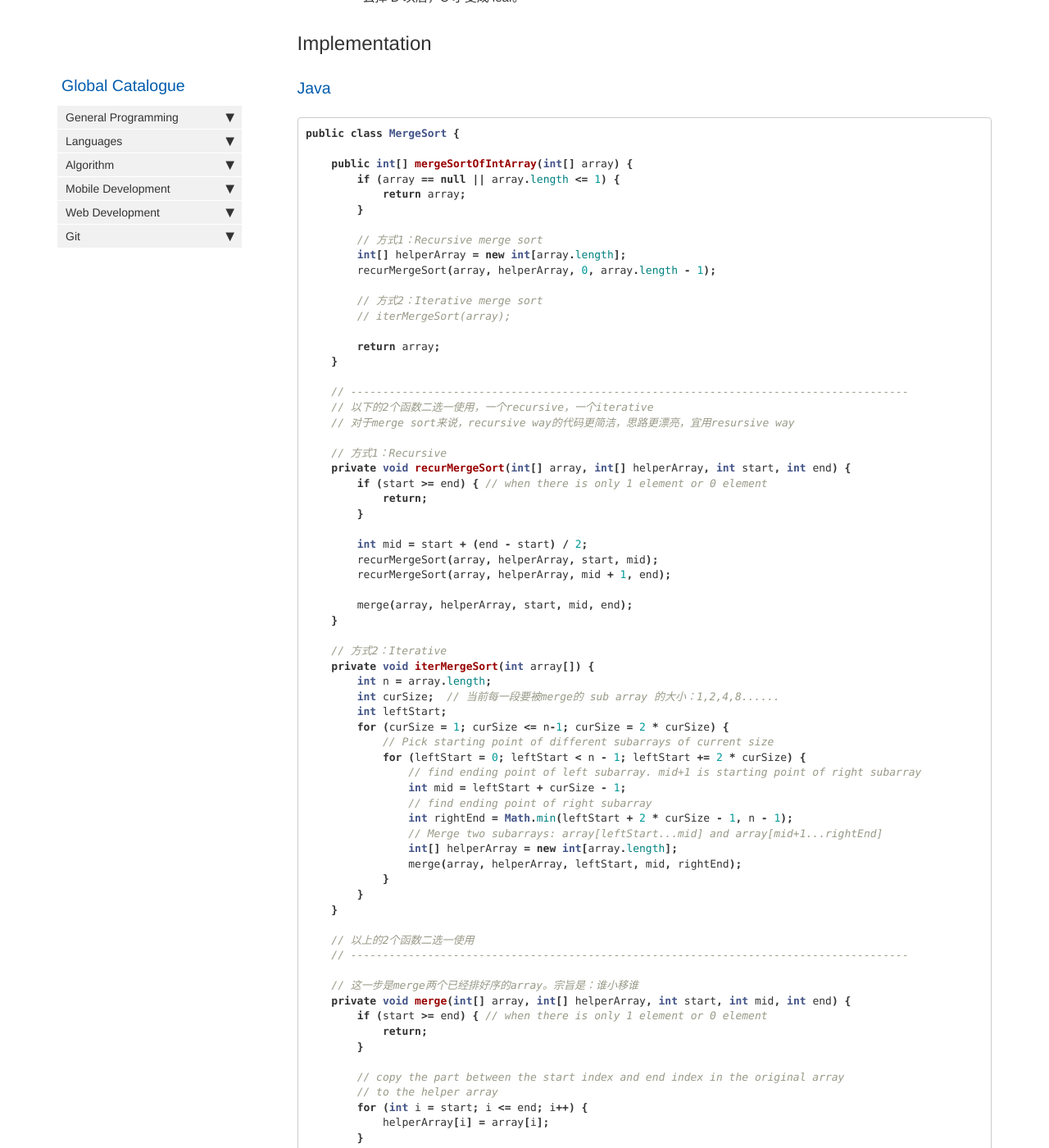
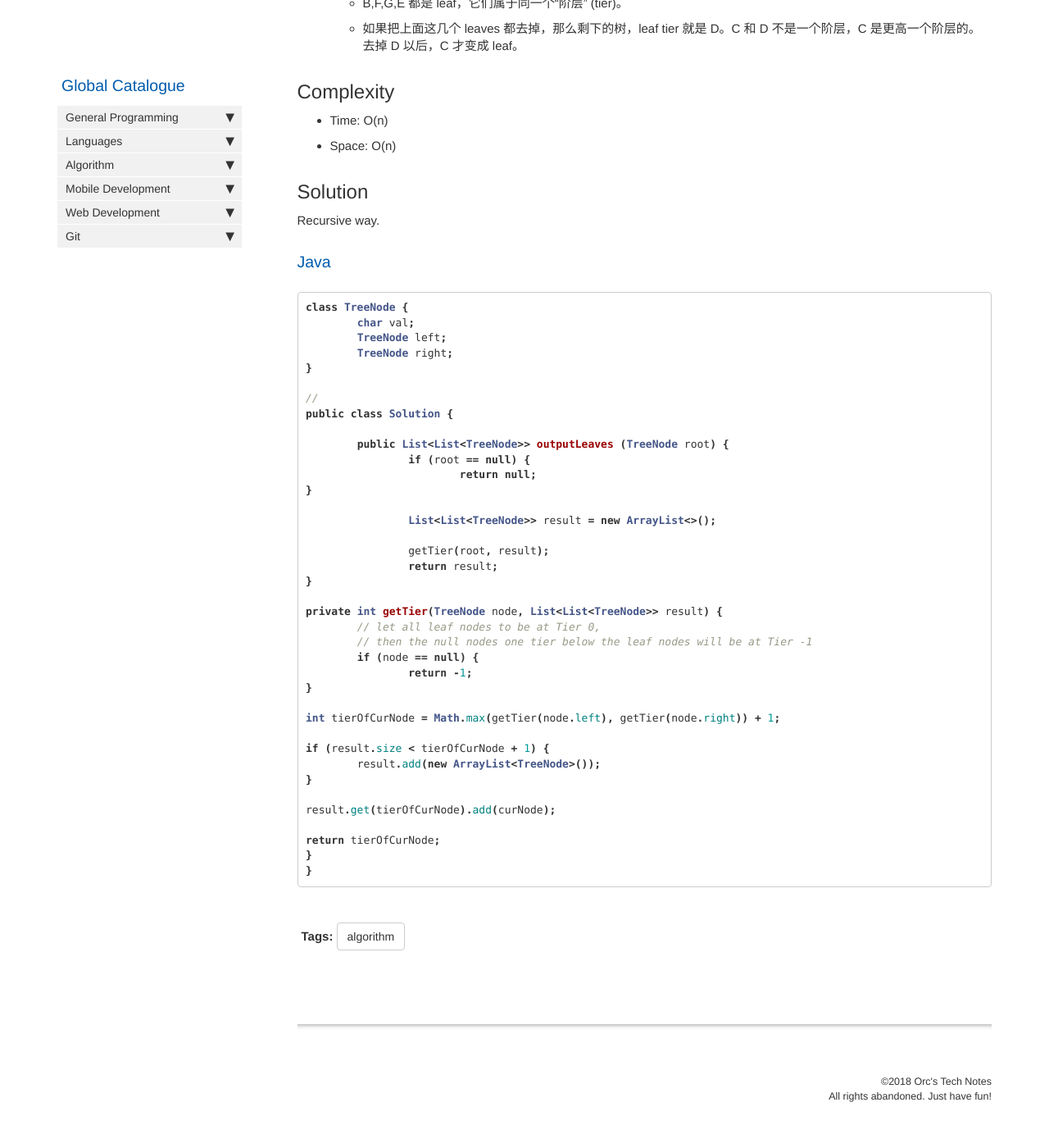
Before and after one commit to HungryOrc/hungryorc.github.io, a Jekyll site: the page built from pages/algorithm/algorithm_binary_tree_traversal_upwards_by_tier.md, in a window 1280 px wide and 1400 px high, scrolled down 648 px. Shown: the whole window at 82% size. Built offline with Jekyll 4.4.1, drawn with Linux system fonts in a browser that asks for light colours; nearby versions of some CDN libraries; comment, search, counter and statistics services are not loaded; some of the changed text lies outside the part shown.

Commit message:
Update algorithm_binary_tree_traversal_upwards_by_tier.md

````diff
--- a/pages/algorithm/algorithm_binary_tree_traversal_upwards_by_tier.md
+++ b/pages/algorithm/algorithm_binary_tree_traversal_upwards_by_tier.md
@@ -26,112 +28,53 @@ toc: false
   * B,F,G,E 都是 leaf，它们属于同一个“阶层” (tier)。
   * 如果把上面这几个 leaves 都去掉，那么剩下的树，leaf tier 就是 D。C 和 D 不是一个阶层，C 是更高一个阶层的。去掉 D 以后，C 才变成 leaf。
 
+## Complexity
+* Time: O(n)
+* Space: O(n)
 
-## Implementation
-
+## Solution
+Recursive way.
 ### Java
 ```java
-public class MergeSort {
+class TreeNode {
+	char val;
+	TreeNode left;
+	TreeNode right;
+}
 
-    public int[] mergeSortOfIntArray(int[] array) {
-        if (array == null || array.length <= 1) {
-            return array;
-        }
+//
+public class Solution {
 
-        // 方式1：Recursive merge sort
-        int[] helperArray = new int[array.length];
-        recurMergeSort(array, helperArray, 0, array.length - 1);
+	public List<List<TreeNode>> outputLeaves (TreeNode root) {
+		if (root == null) {
+			return null;
+}
 
-        // 方式2：Iterative merge sort
-        // iterMergeSort(array);
+		List<List<TreeNode>> result = new ArrayList<>();
 
-        return array;
-    }
+		getTier(root, result);
+		return result;
+}
 
-    // ---------------------------------------------------------------------------------------
-    // 以下的2个函数二选一使用，一个recursive，一个iterative
-    // 对于merge sort来说，recursive way的代码更简洁，思路更漂亮，宜用resursive way
+private int getTier(TreeNode node, List<List<TreeNode>> result) {
+	// let all leaf nodes to be at Tier 0,
+	// then the null nodes one tier below the leaf nodes will be at Tier -1
+	if (node == null) {
+		return -1;
+}
 
-    // 方式1：Recursive
-    private void recurMergeSort(int[] array, int[] helperArray, int start, int end) {
-        if (start >= end) { // when there is only 1 element or 0 element
-            return;
-        }
+int tierOfCurNode = Math.max(getTier(node.left), getTier(node.right)) + 1;
 
-        int mid = start + (end - start) / 2;
-        recurMergeSort(array, helperArray, start, mid);
-        recurMergeSort(array, helperArray, mid + 1, end);
+if (result.size < tierOfCurNode + 1) {
+	result.add(new ArrayList<TreeNode>());
+}
 
-        merge(array, helperArray, start, mid, end);
-    }
+result.get(tierOfCurNode).add(curNode);
 
-    // 方式2：Iterative
-    private void iterMergeSort(int array[]) {
-        int n = array.length;
-        int curSize;  // 当前每一段要被merge的 sub array 的大小：1,2,4,8......
-        int leftStart;
-        for (curSize = 1; curSize <= n-1; curSize = 2 * curSize) {
-            // Pick starting point of different subarrays of current size
-            for (leftStart = 0; leftStart < n - 1; leftStart += 2 * curSize) {
-                // find ending point of left subarray. mid+1 is starting point of right subarray
-                int mid = leftStart + curSize - 1;
-                // find ending point of right subarray
-                int rightEnd = Math.min(leftStart + 2 * curSize - 1, n - 1);
-                // Merge two subarrays: array[leftStart...mid] and array[mid+1...rightEnd]
-                int[] helperArray = new int[array.length];
-                merge(array, helperArray, leftStart, mid, rightEnd);
-            }
-        }
-    }
-
-    // 以上的2个函数二选一使用
-    // ---------------------------------------------------------------------------------------
-
-    // 这一步是merge两个已经排好序的array。宗旨是：谁小移谁
-    private void merge(int[] array, int[] helperArray, int start, int mid, int end) {
-        if (start >= end) { // when there is only 1 element or 0 element
-            return;
-        }
-
-        // copy the part between the start index and end index in the original array
-        // to the helper array
-        for (int i = start; i <= end; i++) {
-            helperArray[i] = array[i];
-        }
-
-        // let the merge begin!
-        int left = start;
-        int right = mid + 1;
-        int index = start;
-        while (left <= mid && right <= end) {
-            if (helperArray[left] <= helperArray[right]) {
-                array[index] = helperArray[left];
-                index ++;
-                left ++;
-            } else {
-                array[index] = helperArray[right];
-                index ++;
-                right ++;
-            }
-        }
-
-        // if there are still some elements left at the left side, we need to copy them
-        while (left <= mid) {
-            array[index] = helperArray[left];
-            index ++;
-            left ++;
-        }
-
-        // if there are still some elements left at the right side, we do nothing,
-        // since they are already in their rightious position, hahahaha
-    }
+return tierOfCurNode;
+}
 }
 ```
 
-## Complexity
-* Time: O(n*logn)
-* Space: O(n)
-  * 因为根据 Recursion Tree，每一层 call stack 都新建了 helper array，一共有 logn 层call stack，各个call stack所新建的 helper array的长度分别是 n/2, n/4, n/8... 2, 1。它们加在一起是 n 的长度。
-
 
 {% include links.html %}
````
Also changed, not shown: other parts of pages/algorithm/algorithm_binary_tree_traversal_upwards_by_tier.md (+3 -1 lines).
